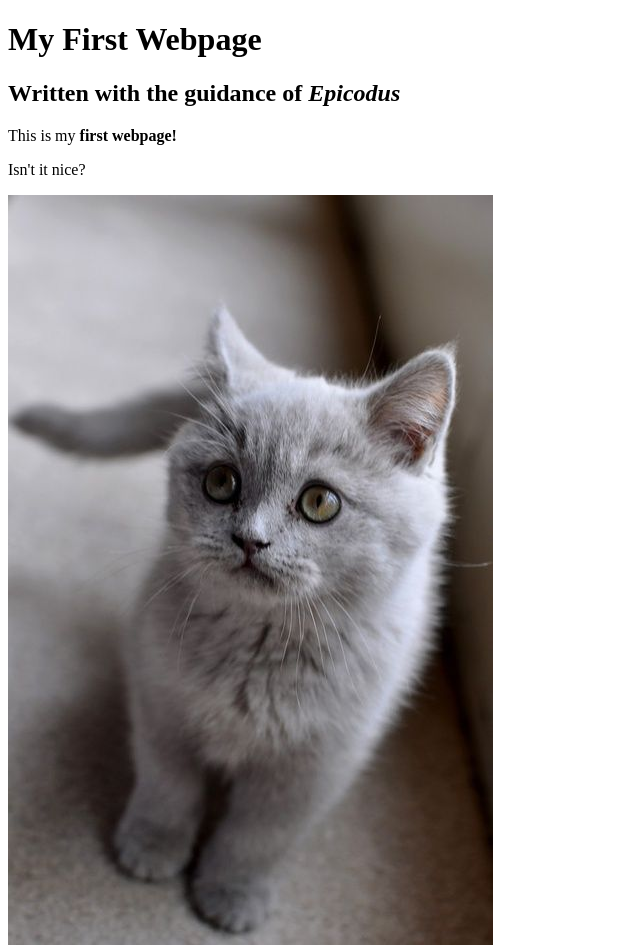
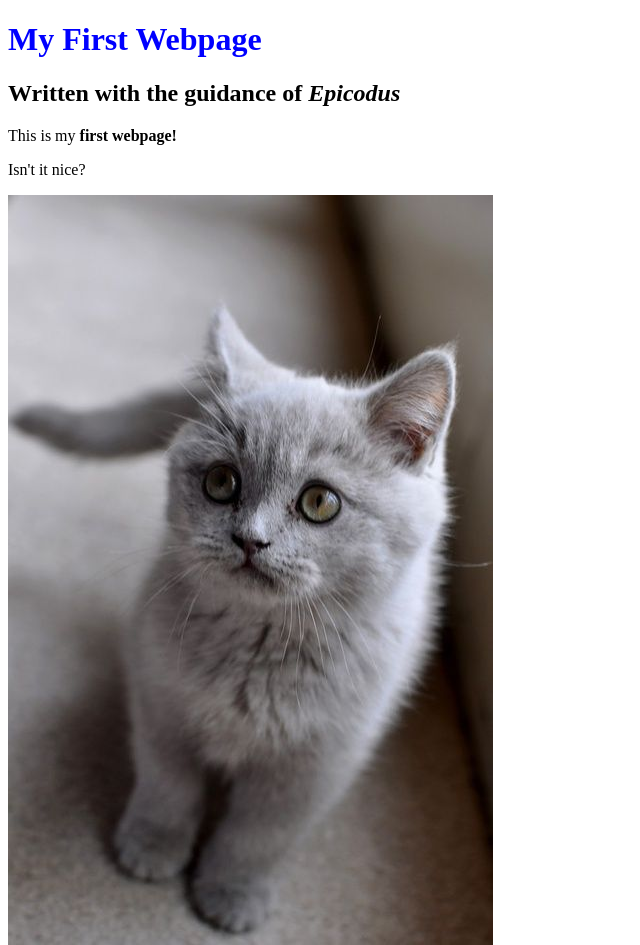
Before and after one commit to lowesusannah/my-first-webpage, a plain HTML site: page my-first-webpage.html in a window 1280 px wide. Shown: the top 945 px of the page, without its empty margins (0-640 px from the left). Drawn offline with Linux system fonts and the light colour scheme.

Commit message:
add CSS.

```diff
--- /dev/null
+++ b/CSS/styles.css
@@ -0,0 +1,3 @@
+h1 {
+  color: blue;
+}
--- a/my-first-webpage.html
+++ b/my-first-webpage.html
@@ -1,6 +1,7 @@
 <!DOCTYPE html>
 <html>
   <head>
+    <link href="css/styles.css" rel="stylesheet" type="text/css">
     <title>Webpage #1</title>
   </head>
   <body>
```
